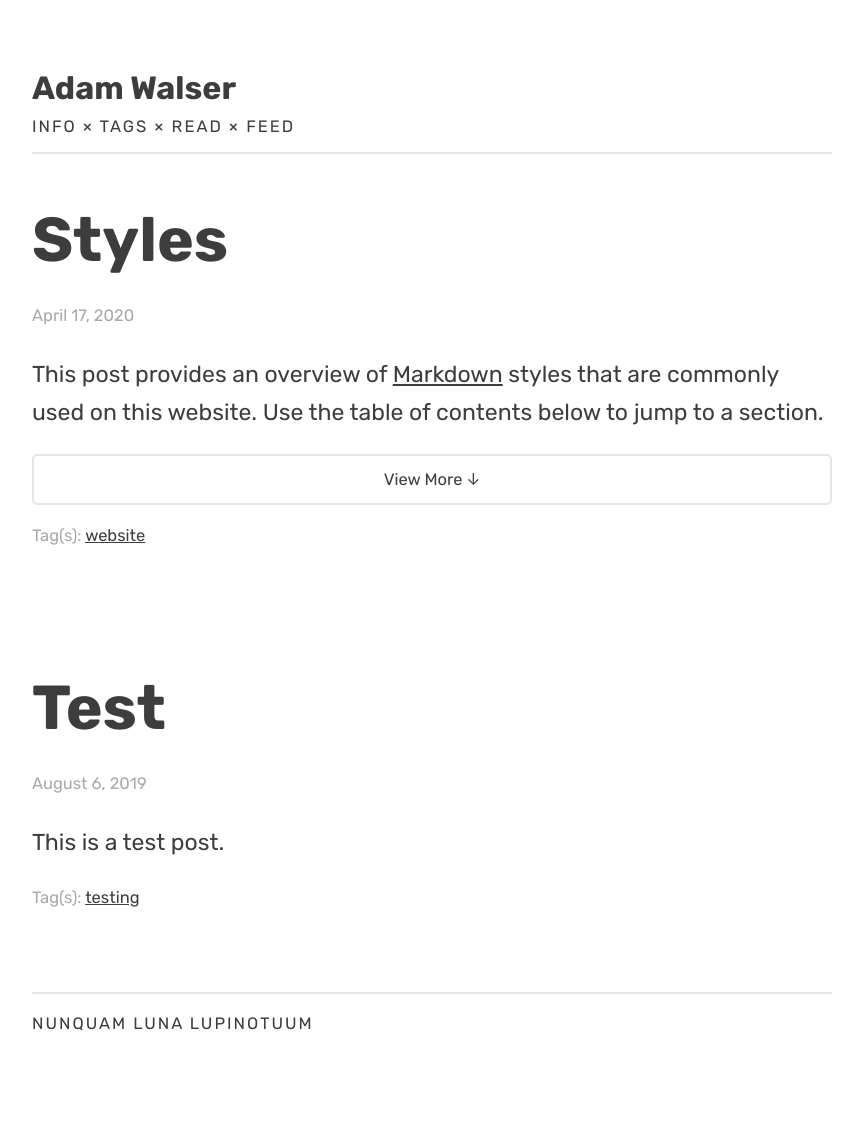
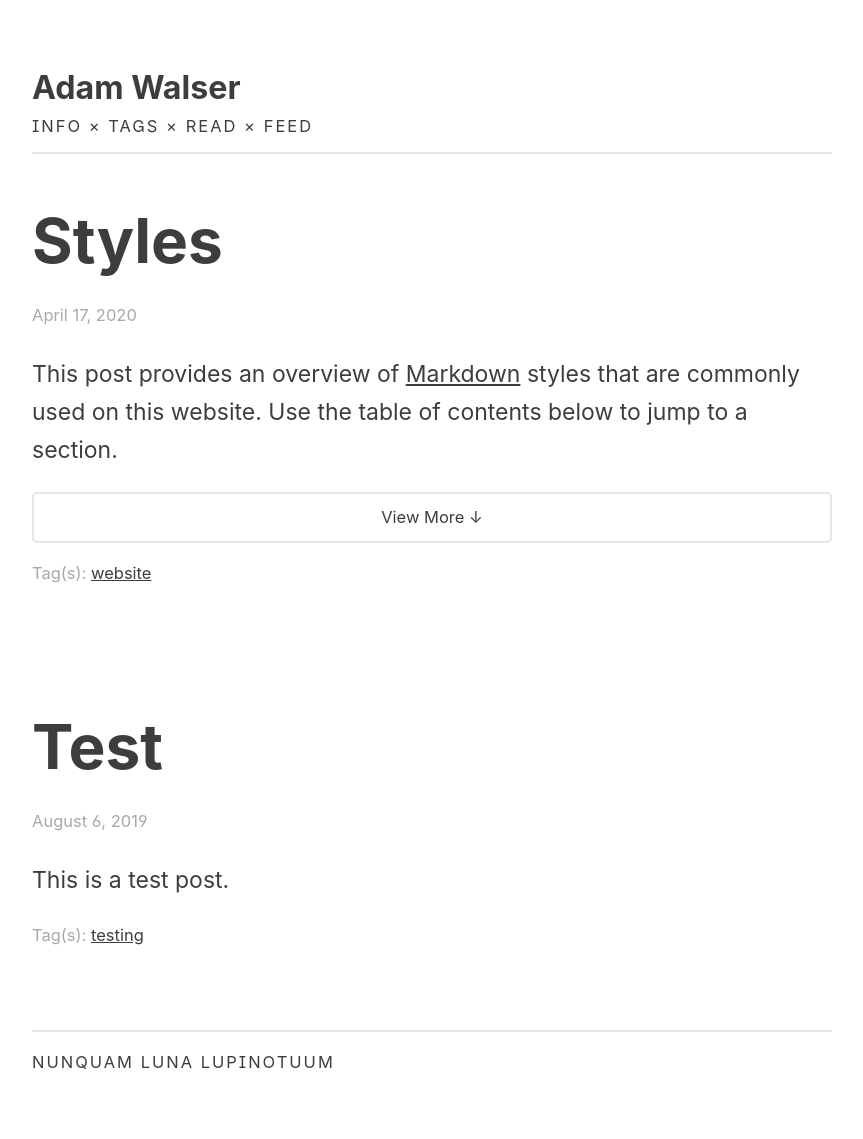
Before and after one commit to ajpwalser/ajpwalser.github.io, a Jekyll site: the page built from index.html, in a window 1280 px wide. Shown: the whole page, without its empty margins (208-1071 px from the left). Built offline with Jekyll 4.4.1, drawn with Linux system fonts in a browser that asks for light colours; some web fonts are replaced; the list of posts is cut into pages by our own code; before the commit the page ends 1100 px from its top, so only the background shows below that.

Commit message:
Update style.css

```diff
--- a/css/style.css
+++ b/css/style.css
@@ -11,7 +11,7 @@
 	margin: 1em auto;
 	max-width: 800px;
 	line-height: 1.66;
-	font-family: 'Rubik', -apple-system, BlinkMacSystemFont, Segoe UI, Helvetica, Arial, sans-serif, Apple Color Emoji, Segoe UI Emoji, Segoe UI Symbol;
+	font-family: 'Inter', -apple-system, BlinkMacSystemFont, Segoe UI, Helvetica, Arial, sans-serif, Apple Color Emoji, Segoe UI Emoji, Segoe UI Symbol;
 	font-feature-settings: "cv03", "cv04", "cv08", "cv09", "cv10";
 	font-size: 23px;
 	color: rgba(0, 0, 0, 0.76);
```
